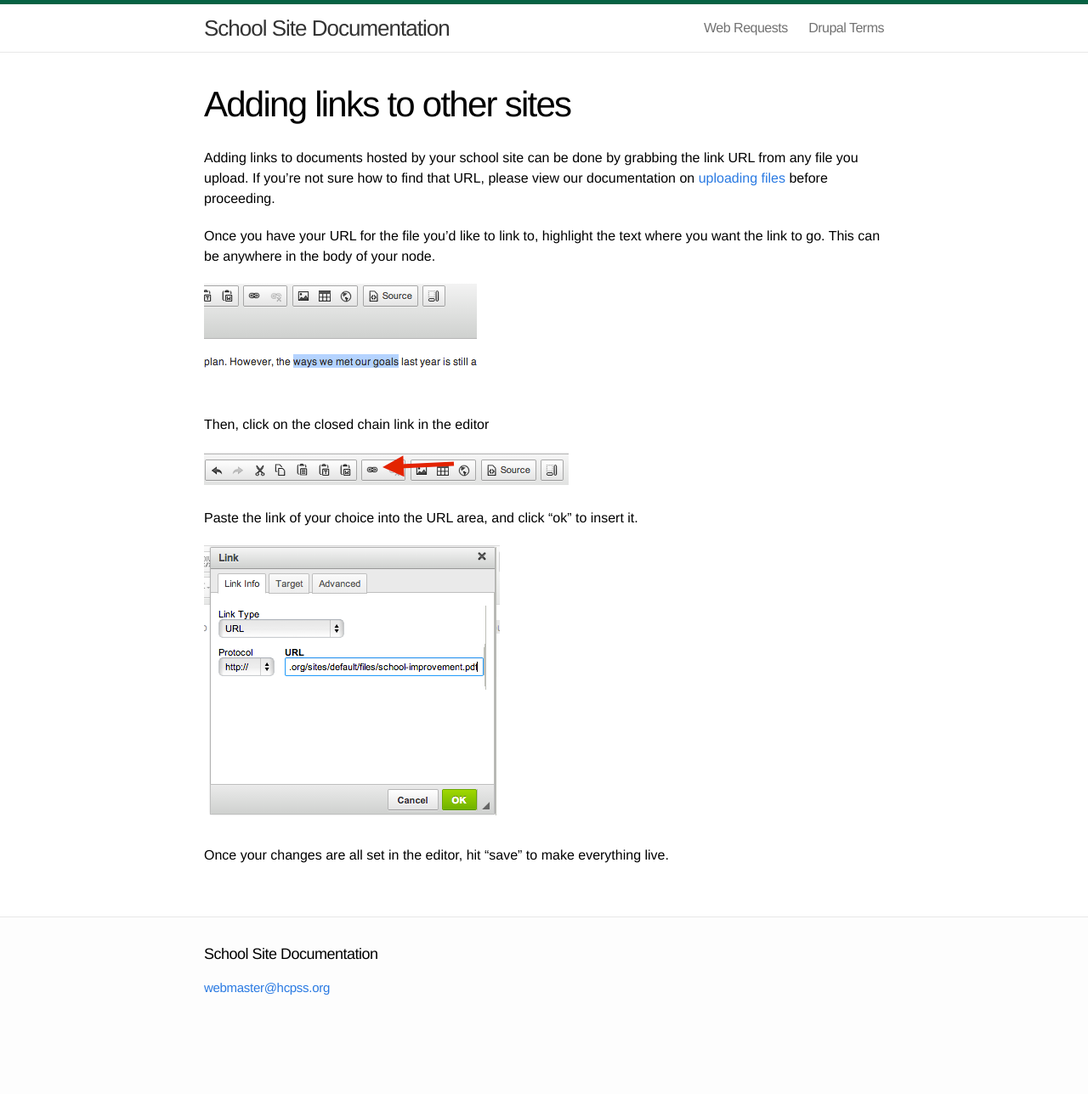
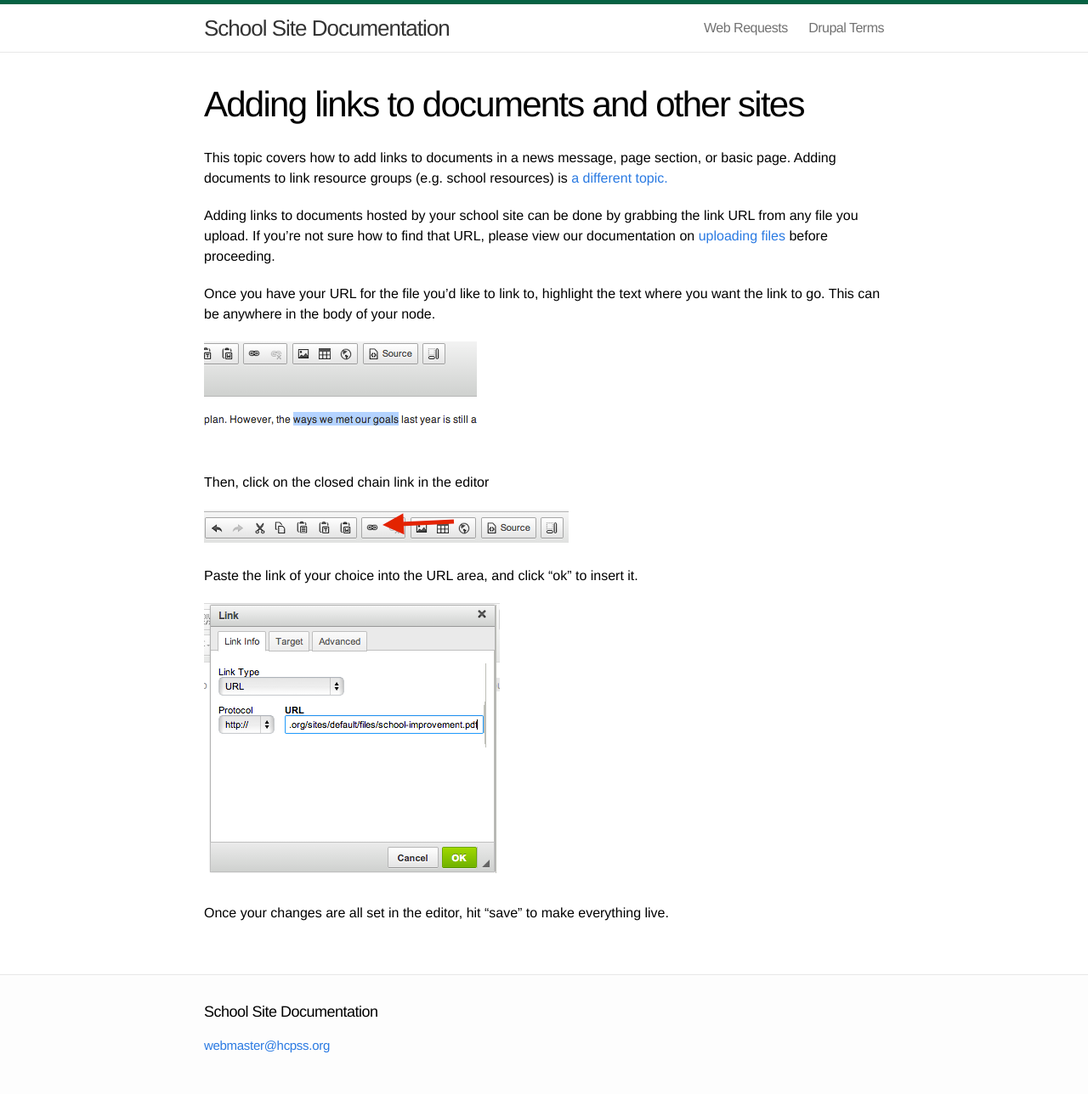
Before and after one commit to HCPSS/schoolsites-help, a Jekyll site: the page built from _posts/2014-07-15-adding-links.md, in a window 1280 px wide. Shown: the whole page at 85% size. Built offline with Jekyll 4.4.1, drawn with Linux system fonts in a browser that asks for light colours; Markdown is read by kramdown in place of the engine named in the settings; before the commit the page ends 1220 px from its top, so only the background shows below that.

Commit message:
added new title, link to uploading if needed

```diff
--- a/_posts/2014-07-15-adding-links.md
+++ b/_posts/2014-07-15-adding-links.md
@@ -1,7 +1,9 @@
 ---
 layout: post
-title: "Adding links to other sites"
+title: "Adding links to documents and other sites"
 ---
+
+This topic covers how to add links to documents in a news message, page section, or basic page. Adding documents to link resource groups (e.g. school resources) is [a different topic.](/schoolsites-help/2014/07/15/uploading-files/)
 
 Adding links to documents hosted by your school site can be done by grabbing the link URL from any file you upload. If you're not sure how to find that URL, please view our documentation on [uploading files](/schoolsites-help/2014/07/15/uploading-files/) before proceeding.
 
```
